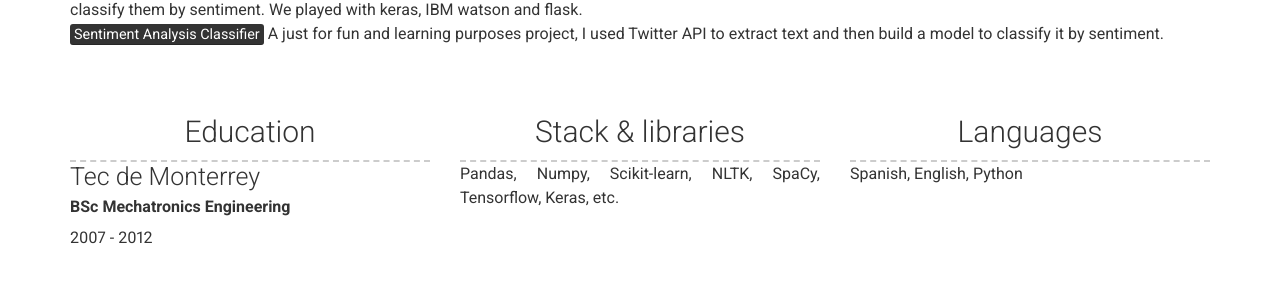
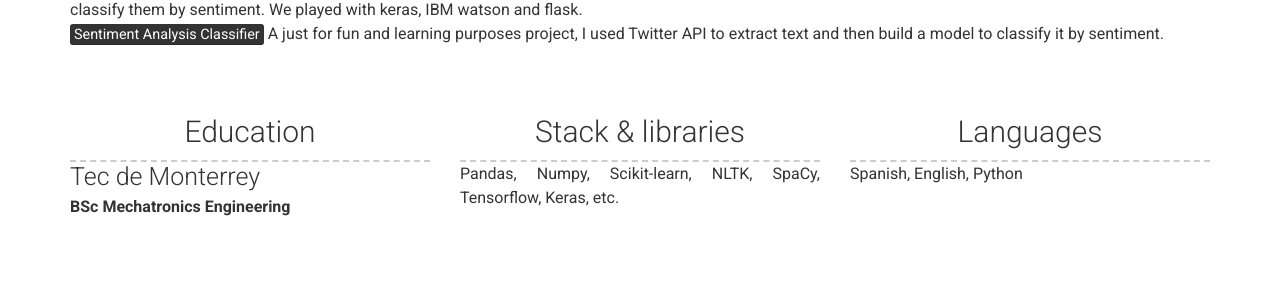
Before and after one commit to jabud/cv, a plain HTML site: page index.html in a window 1280 px wide. Shown: the part 2270-2552 px from the top of the page. Drawn offline with nearby package versions, Linux system fonts and the light colour scheme.

Commit message:
Update index.html

```diff
--- a/index.html
+++ b/index.html
@@ -293,7 +293,6 @@
             <h3 id="education">Education</h3>
             <h4 id="education">Tec de Monterrey</h4>
             <p><b>BSc Mechatronics Engineering</b></p>
-            <p>2007 - 2012</p>
             <p class="no-print aditional-links">
           </div>
           <div class="col-xs-12 col-sm-8 col-md-9 col-print-12 content">
```
